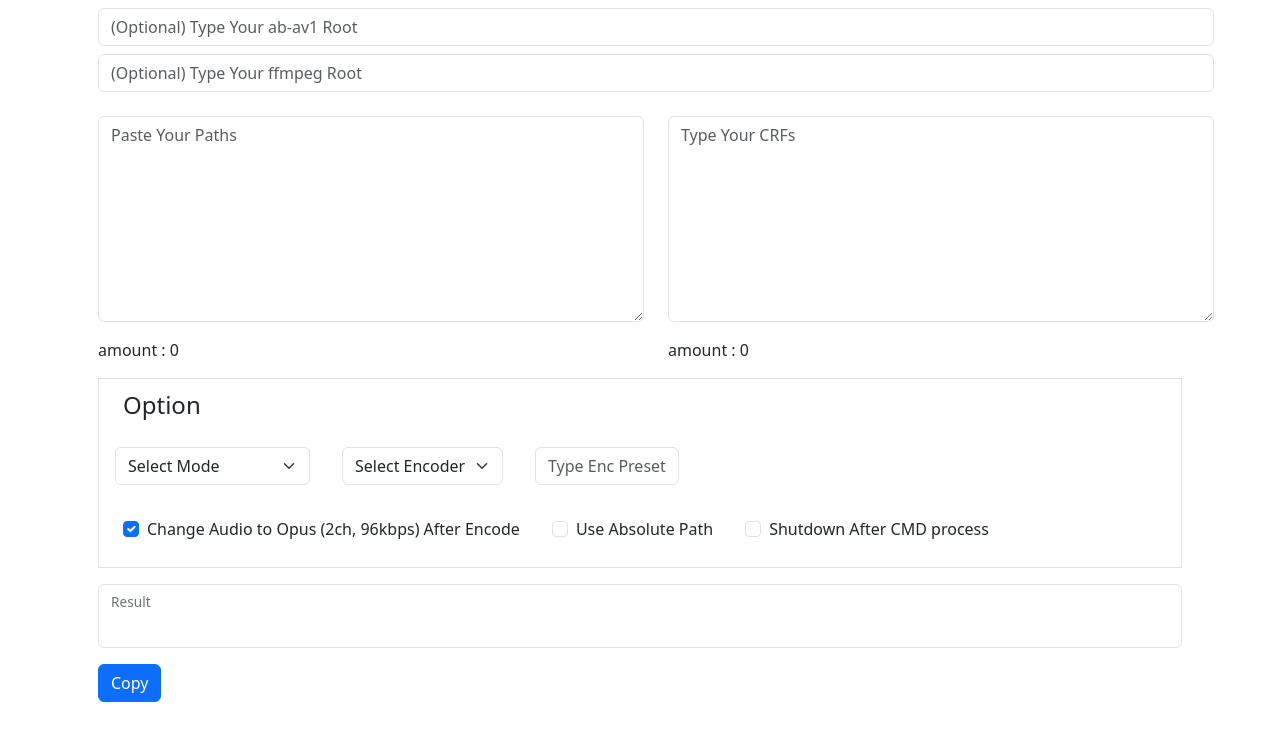
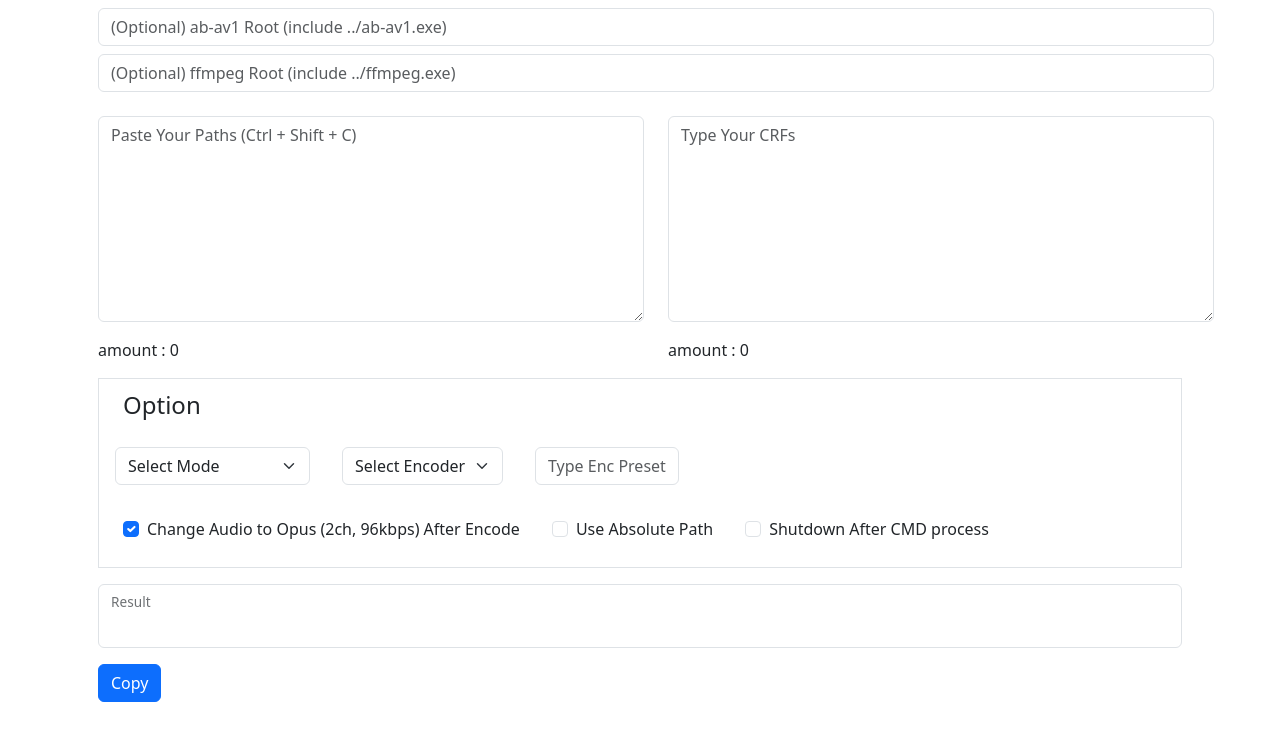
Before and after one commit to parkjonghyukp/ab-av1-batch-util, a plain HTML site: page index.html in a window 1280 px wide. Drawn offline with nearby package versions, Linux system fonts and the light colour scheme.

Commit message:
fix: placeholder

```diff
--- a/index.html
+++ b/index.html
@@ -33,13 +33,13 @@
         type="text"
         id="rootPath"
         class="mx-3 my-2 w-100 form-control"
-        placeholder="(Optional) Type Your ab-av1 Root"
+        placeholder="(Optional) ab-av1 Root (include ../ab-av1.exe)"
       />
       <input
         type="text"
         id="ffmpegPath"
         class="mx-3 my-2 w-100 form-control"
-        placeholder="(Optional) Type Your ffmpeg Root"
+        placeholder="(Optional) ffmpeg Root (include ../ffmpeg.exe)"
       />
       <div class="row">
         <div class="col-6">
@@ -48,7 +48,7 @@
             class="m-3 form-control"
             style="width: 100%"
             rows="8"
-            placeholder="Paste Your Paths"
+            placeholder="Paste Your Paths (Ctrl + Shift + C)"
           ></textarea>
         </div>
         <div class="col-6">
```
